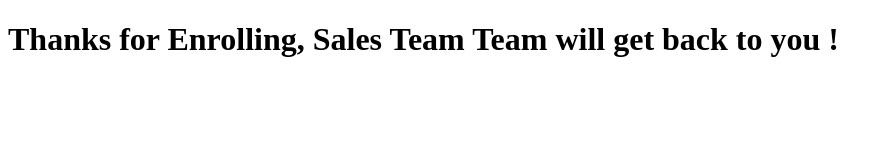
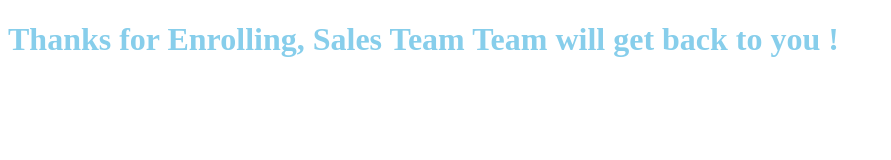
Before and after one commit to sidbala4023/Web-to-Lead-Mini-Project, a plain HTML site: page thanks.html in a window 1280 px wide. Shown: the whole page, without its empty margins (0-891 px from the left). Drawn offline with Linux system fonts and the light colour scheme.

Commit message:
Update thanks.html

```diff
--- a/thanks.html
+++ b/thanks.html
@@ -5,8 +5,7 @@
     <meta name="viewport" content="width=device-width, initial-scale=1.0" />
     <title>Thanks Page !</title>
   </head>
-  <link ref="stylesheet" href="style.css" />
   <body>
-    <h1>Thanks for Enrolling, Sales Team Team will get back to you !</h1>
+    <h1 style='color:skyblue;text-align:centre'>Thanks for Enrolling, Sales Team Team will get back to you !</h1>
   </body>
 </html>
```
